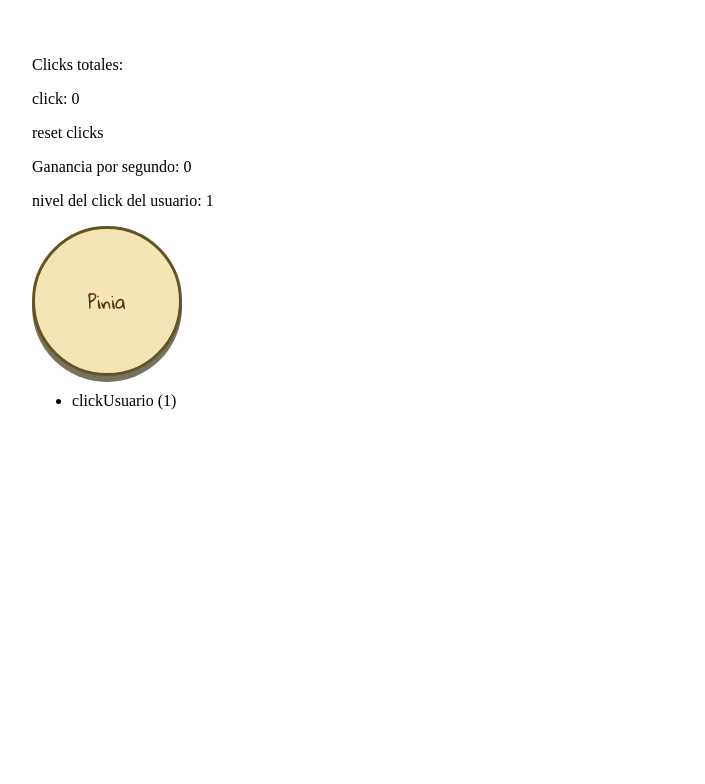
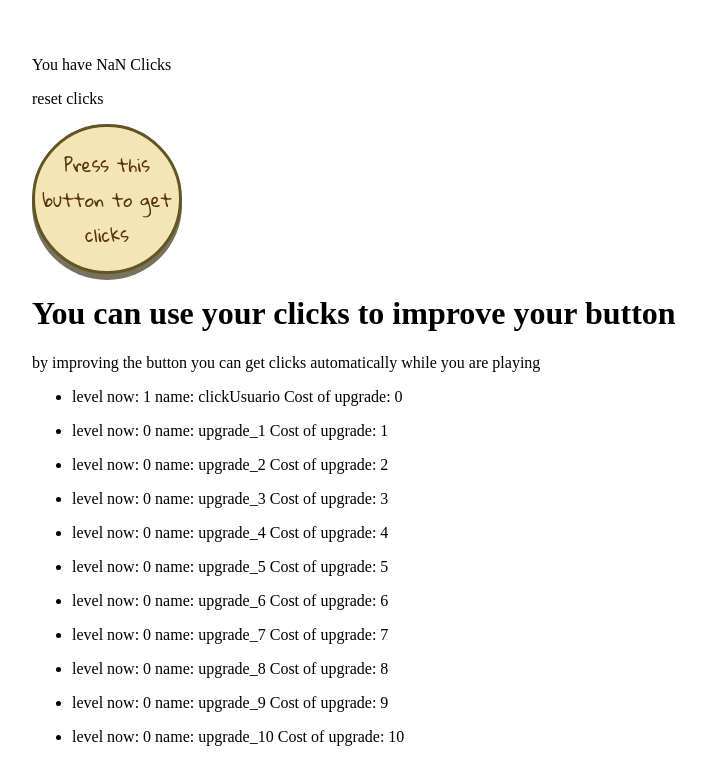
Before and after one commit to Juliogarridovico/idleClicker-VueJS, a Vue app: page /game in a window 1280 px wide. Shown: the top 784 px of the page, without its empty margins (8-713 px from the left). Built offline with nearby package versions, Linux system fonts and the light colour scheme.

Commit message:
lo basico finalizado

```diff
--- a/src/stores/counter.js
+++ b/src/stores/counter.js
@@ -4,16 +4,15 @@ export const useCounterStore = defineStore({
   id: "counter",
   state: () => ({
     counter: 0,
-    clicksTotales:1,
+
   }),
   getters: {
-    doubleCount: (state) => state.counter * 2,
-    isEvenOrOdd: (state) => (state.counter % 2 ? "Odd" : "Even"),
+
   },
   actions: {
-    increment(click) {
-      console.log("estoy");
-      this.counter += 1;
+    increment() {
+      this.counter=+1;
+      localStorage.setItem("clicks", this.counter);
     },
   },
 });
--- a/src/views/Game.vue
+++ b/src/views/Game.vue
@@ -7,20 +7,20 @@ export default {
   data() {
     return {
       clicks: 0,
-      clicksTotales: 0,
+
       ganaciaSecundo: 0,
       mejoras: [
-        { name: "clickUsuario", level: 1, costeInicial: 1 },
-        { name: "mejora_1", level: 0, precompra: 0, costeInicial: 1 },
-        { name: "mejora_2", level: 0, precompra: 0, costeInicial: 2 },
-        { name: "mejora_3", level: 0, precompra: 0, costeInicial: 3 },
-        { name: "mejora_4", level: 0, precompra: 0, costeInicial: 4 },
-        { name: "mejora_5", level: 0, precompra: 0, costeInicial: 5 },
-        { name: "mejora_6", level: 0, precompra: 0, costeInicial: 6 },
-        { name: "mejora_7", level: 0, precompra: 0, costeInicial: 7 },
-        { name: "mejora_8", level: 0, precompra: 0, costeInicial: 8 },
-        { name: "mejora_9", level: 0, precompra: 0, costeInicial: 9 },
-        { name: "mejora_10", level: 0, precompra: 0, costeInicial: 10 },
+        { name: "clickUsuario", level: 1, costeInicial: 0 },
+        { name: "upgrade_1", level: 0, precompra: 0, costeInicial: 1 },
+        { name: "upgrade_2", level: 0, precompra: 0, costeInicial: 2 },
+        { name: "upgrade_3", level: 0, precompra: 0, costeInicial: 3 },
+        { name: "upgrade_4", level: 0, precompra: 0, costeInicial: 4 },
+        { name: "upgrade_5", level: 0, precompra: 0, costeInicial: 5 },
+        { name: "upgrade_6", level: 0, precompra: 0, costeInicial: 6 },
+        { name: "upgrade_7", level: 0, precompra: 0, costeInicial: 7 },
+        { name: "upgrade_8", level: 0, precompra: 0, costeInicial: 8 },
+        { name: "upgrade_9", level: 0, precompra: 0, costeInicial: 9 },
+        { name: "upgrade_10", level: 0, precompra: 0, costeInicial: 10 },
       ],
     };
   },
@@ -31,46 +31,58 @@ export default {
       this.clicks = 0;
     },
     sube: function () {
-      test.increment(this.mejoras[0].level);
-      localStorage.setItem("clicks", test.counter);
-      localStorage.setItem("clicks", test.clicksTotales);
-      this.clicksTotales = test.clicksTotales;
-      this.clicks = test.counter;
+      //test.increment();
+      let suma;
+      suma = localStorage.getItem("clicks");
+      ++suma;
+      localStorage.setItem("clicks", suma);
+      this.clicks = localStorage.getItem("clicks");
+      console.log(suma);
     },
     mejoraJugador: function (mejora) {
-
       if (this.calcularPrecio(mejora) <= this.clicks) {
         let proximaMejora = mejora + 1;
-        this.mejoras[proximaMejora].precompra = 1;
+        // this.mejoras[proximaMejora].precompra = 1;
         this.mejoras[mejora].level++;
-        this.mejoras[mejora].precompra = 0;
-        this.clicks = this.clicks - this.calcularPrecio(mejora)
+        // this.mejoras[mejora].precompra = 0;
+        this.clicks = this.clicks - this.calcularPrecio(mejora);
+        localStorage.setItem("clicks", this.clicks);
       }
-     console.log(this.calcularPrecio(mejora))
+      // console.log(this.calcularPrecio(mejora));
     },
     incrementoAutomatico: function () {
-      this.clicks = this.clicks * 1.01;
-      let incrementoTotal =0
+      let clicks;
+      let autoincremento;
+      let incrementoTotal = 0;
       this.mejoras.forEach((mejora) => {
-        if (mejora.level > 0) {
-          //
+        if (mejora.level >= 1) {
+          incrementoTotal =
+            (incrementoTotal + this.calcularPrecio(mejora.level)) * 0.01;
         }
       });
+       clicks = localStorage.getItem("clicks");
+      autoincremento = parseFloat(clicks)+incrementoTotal
+      clicks = localStorage.setItem("clicks", autoincremento);
+      // clicks = localStorage.getItem("clicks");
+      this.clicks = localStorage.getItem("clicks");
+       console.log(autoincremento);
     },
-    calcularPrecio:function(mejora){
+    calcularPrecio: function (mejora) {
       //((Precio base/siguiente nivel)*1.07)+precio base+(siguiente nivel*1.07)
       //name: "clickUsuario", level: 1, costeInicial: 1
       // console.log("Test " + this.mejoras[mejora].level);
-      let coste
-      coste =((this.mejoras[mejora].costeInicial/(this.mejoras[mejora].level+1))*1.07)+this.mejoras[mejora].costeInicial+((this.mejoras[mejora].level+1)*1.07);
+      let coste;
+      coste =
+        (this.mejoras[mejora].costeInicial / (this.mejoras[mejora].level + 1)) *
+          1.07 +
+        this.mejoras[mejora].costeInicial +
+        (this.mejoras[mejora].level + 1) * 1.07;
       return coste;
     },
   },
   created() {},
   mounted() {
-    console.log("pienso luego existo");
     this.clicks = localStorage.getItem("clicks");
-    this.clicksTotales = localStorage.setItem("clicks", test.clicksTotales);
     setInterval(this.incrementoAutomatico, 1000);
   },
 };
@@ -78,31 +90,29 @@ export default {
 
 <template>
   <div class="theGame">
-    <p>Clicks totales: {{ clicksTotales }}</p>
-    <p>click: {{ clicks }}</p>
+    <p></p>
+
+    <p>You have {{ clicks }} Clicks</p>
     <p v-on:click="resetClicks()">reset clicks</p>
-    <p>Ganancia por segundo: {{ ganaciaSecundo }}</p>
-    <p>nivel del click del usuario: {{ mejoras[0].level }}</p>
 
-    <button v-on:click="sube()">Pinia</button>
+    <button v-on:click="sube()">Press this button to get clicks</button>
   </div>
   <div>
+    <h1>You can use your clicks to improve your button</h1>
+    <p>
+      by improving the button you can get clicks automatically while you are
+      playing
+    </p>
     <ul id="bucle" v-for="(mejora, i) in mejoras" :key="i">
-      <!-- <li v-if="mejora.level  >= (mejoras[i].level)+0" @click="mejoraJugador(i)">
-        {{ mejora.name }} ({{ mejora.level }})
-        test {{(mejoras[i].level)+1}}
-      </li> -->
-      <li v-if="mejora.level > 0" @click="mejoraJugador(i)">
-        {{ mejora.name }} ({{ mejora.level }})
-      </li>
-      <li v-if="mejora.precompra == 1" @click="mejoraJugador(i)">
-        test: {{ mejora.name }} ({{ mejora.level }})
+      <li @click="mejoraJugador(i)">
+        level now: {{ mejora.level }} name: {{ mejora.name }} Cost of upgrade:
+        {{ mejora.costeInicial }}
       </li>
     </ul>
   </div>
 </template>
 
-<style >
+<style>
 @import url("https://fonts.googleapis.com/css?family=Gloria+Hallelujah");
 
 button {
```
